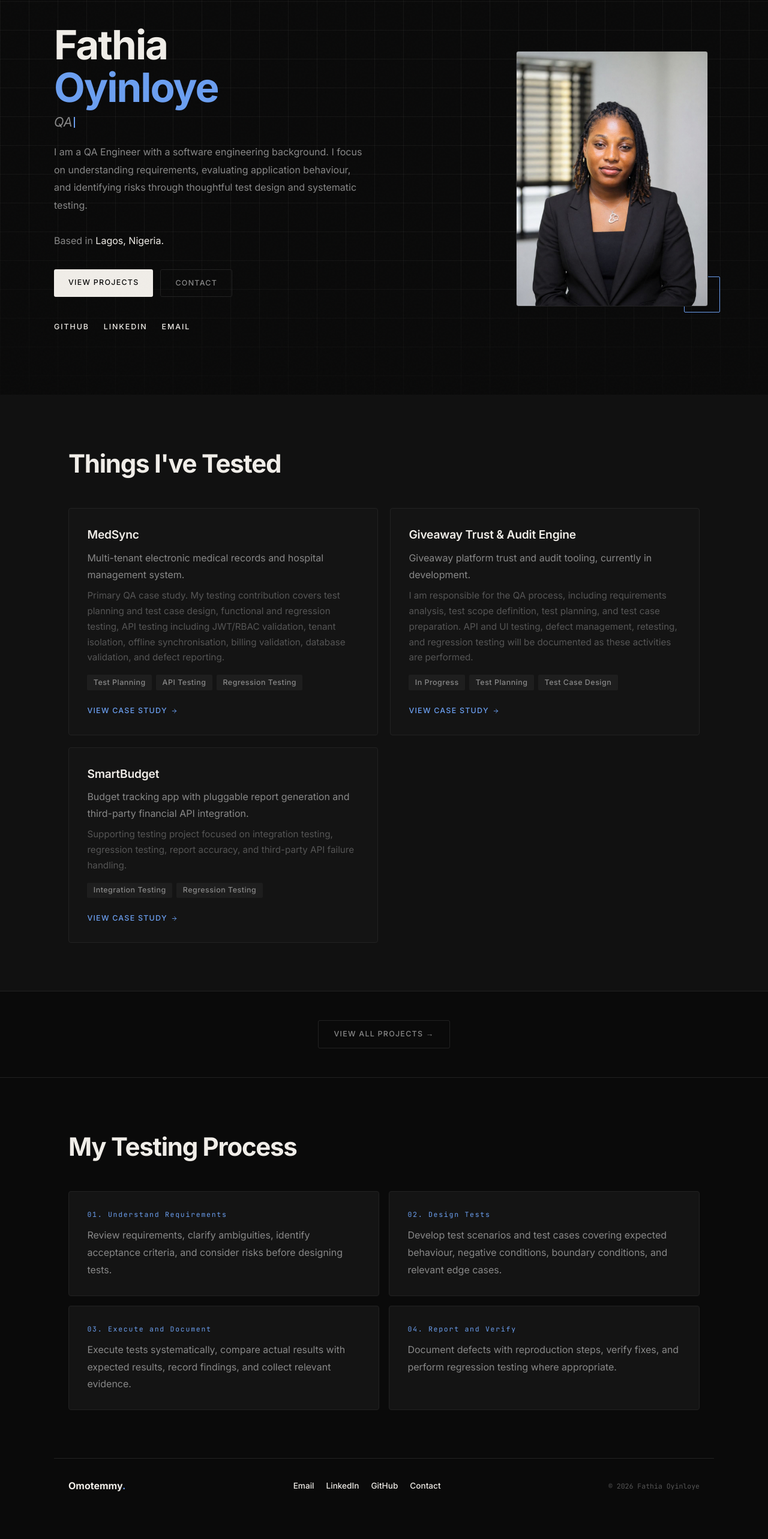
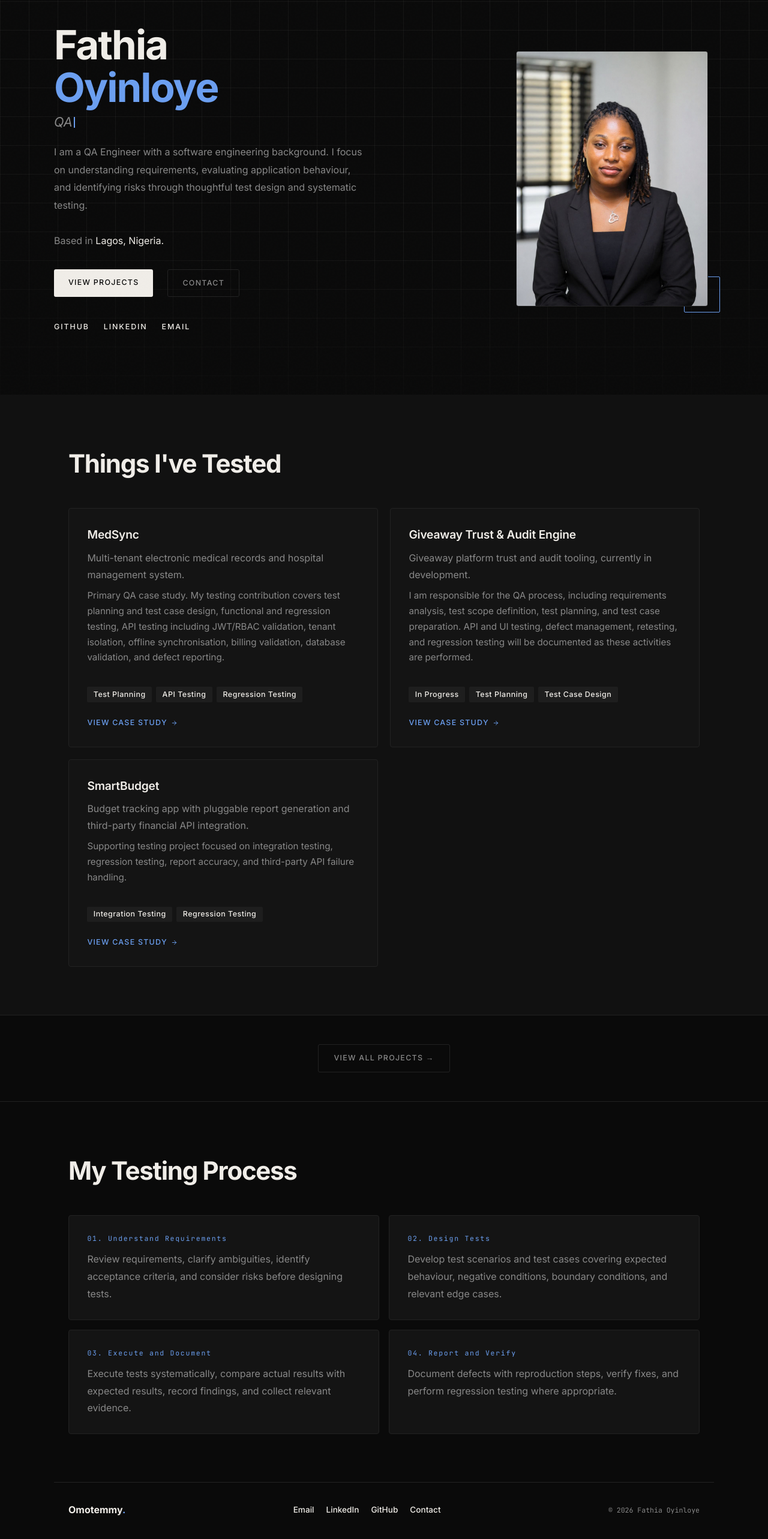
Before and after one commit to fathiaoyinloye/fathiaoyinloye, a Next.js app in the folder fathia-portfolio/: page / in a window 1280 px wide. Shown: the part 142-2708 px from the top of the page at 60% size. Before the commit the page ends 2681 px from the top, so only its background shows below. Built offline with nearby package versions, Linux system fonts and the light colour scheme.

Commit message:
Improve text contrast and navigation in portfolio

```diff
--- a/fathia-portfolio/app/components/Footer.tsx
+++ b/fathia-portfolio/app/components/Footer.tsx
@@ -59,7 +59,7 @@ export function Footer() {
           </Link>
         </div>
 
-        <span style={{ fontSize: "0.72rem", color: "var(--fg-subtle)", fontFamily: "'JetBrains Mono', monospace", fontWeight: 400 }}>
+        <span style={{ fontSize: "0.72rem", color: "var(--fg-muted)", fontFamily: "'JetBrains Mono', monospace", fontWeight: 400 }}>
           © {new Date().getFullYear()} Fathia Oyinloye
         </span>
       </div>
--- a/fathia-portfolio/app/components/Hero.tsx
+++ b/fathia-portfolio/app/components/Hero.tsx
@@ -96,7 +96,7 @@ export function Hero() {
               Based in <span style={{ color: "var(--fg)" }}>Lagos, Nigeria.</span>
             </p>
 
-            <div style={{ display: "flex", gap: "0.75rem", flexWrap: "wrap", marginBottom: "2.5rem" }}>
+            <div style={{ display: "flex", gap: "1.5rem", flexWrap: "wrap", marginBottom: "2.5rem" }}>
               <Link href="/projects" style={{
                 background: "var(--fg)", color: "var(--bg)",
                 padding: "0.75rem 1.5rem", borderRadius: "3px",
@@ -110,6 +110,7 @@ export function Hero() {
                 padding: "0.75rem 1.5rem", borderRadius: "3px",
                 fontFamily: "'Inter', sans-serif", fontWeight: 500, fontSize: "0.78rem",
                 letterSpacing: "0.1em", textDecoration: "none",
+                transition: "color 0.2s ease, border-color 0.2s ease",
               }}>
                 CONTACT
               </Link>
@@ -122,7 +123,9 @@ export function Hero() {
                 { label: "Email", href: "mailto:fathiaoyinloye22@gmail.com" },
               ].map(({ label, href }) => (
                 <a key={label} href={href} target="_blank" rel="noreferrer"
-                  style={{ fontFamily: "'Inter', sans-serif", fontWeight: 500, fontSize: "0.78rem", letterSpacing: "0.15em", color: "var(--fg)", textDecoration: "none", textTransform: "uppercase", transition: "color 0.2s ease" }}
+                  style={{
+                    fontFamily: "'Inter', sans-serif", fontWeight: 500, fontSize: "0.78rem", letterSpacing: "0.15em", color: "var(--fg)", textDecoration: "none", textTransform: "uppercase", transition: "color 0.2s ease",
+                  }}
                   onMouseOver={e => {
                     e.currentTarget.style.color = "var(--accent-bright)";
                     e.currentTarget.style.textDecoration = "underline";
@@ -130,7 +133,8 @@ export function Hero() {
                   onMouseOut={e => {
                     e.currentTarget.style.color = "var(--fg)";
                     e.currentTarget.style.textDecoration = "none";
-                  }}>
+                  }}
+                >
                   {label}
                 </a>
               ))}
--- a/fathia-portfolio/app/components/Navbar.tsx
+++ b/fathia-portfolio/app/components/Navbar.tsx
@@ -76,12 +76,14 @@ export function Navbar() {
                 if (!isActive(href)) {
                   e.currentTarget.style.color = "var(--accent-bright)";
                   e.currentTarget.style.textDecoration = "underline";
+                  e.currentTarget.style.fontWeight = "500";
                 }
               }}
               onMouseOut={e => {
                 if (!isActive(href)) {
                   e.currentTarget.style.color = "var(--fg-muted)";
                   e.currentTarget.style.textDecoration = "none";
+                  e.currentTarget.style.fontWeight = "500";
                 }
               }}
             >
--- a/fathia-portfolio/app/components/Projects.tsx
+++ b/fathia-portfolio/app/components/Projects.tsx
@@ -21,11 +21,11 @@ export function Projects() {
                   {p.name}
                 </h3>
                 <p style={{ fontSize: "1rem", color: "var(--fg-muted)", lineHeight: 1.75, marginBottom: "0.5rem" }}>{p.desc}</p>
-                <p style={{ fontSize: "0.95rem", color: "var(--fg-subtle)", lineHeight: 1.7 }}>{p.detail}</p>
+                <p style={{ fontSize: "0.95rem", color: "var(--fg-muted)", lineHeight: 1.7, marginBottom: "1.25rem" }}>{p.detail}</p>
               </div>
 
               <div style={{ display: "flex", flexWrap: "wrap", gap: "0.45rem" }}>
-                {p.tags.map(t => <span key={t} className="tag" style={{ color: "var(--fg-muted)" }}>{t}</span>)}
+                {p.tags.map(t => <span key={t} className="tag" style={{ color: "var(--fg)" }}>{t}</span>)}
               </div>
 
               <Link
--- a/fathia-portfolio/app/contact/page.tsx
+++ b/fathia-portfolio/app/contact/page.tsx
@@ -13,6 +13,7 @@ export default function ContactPage() {
     <main>
       <Navbar />
       <div style={{ paddingTop: "5rem" }}>
+        {/* Section label "04 — CONTACT" removed as it repeats the "Contact" heading */}
         <Contact />
       </div>
 
--- a/fathia-portfolio/app/globals.css
+++ b/fathia-portfolio/app/globals.css
@@ -109,7 +109,7 @@ body::before {
   font-size: 0.72rem;
   letter-spacing: 0.18em;
   text-transform: uppercase;
-  color: var(--fg-subtle);
+  color: var(--fg-muted);
 }
 
 .tag {
@@ -145,10 +145,16 @@ body::before {
   text-transform: uppercase;
   color: var(--fg-muted);
   text-decoration: none;
-  transition: color 0.2s ease;
+  transition: color 0.2s ease, border-color 0.2s ease;
 }
 
-.nav-link:hover { color: var(--fg); }
+.nav-link:hover { color: var(--accent-bright); }
+
+.nav-link:focus-visible {
+  color: var(--accent-bright);
+  outline: 2px solid var(--accent-bright);
+  outline-offset: 2px;
+}
 
 .link-accent {
   color: var(--accent-bright);
@@ -196,6 +202,13 @@ footer a:focus-visible {
   outline-offset: 2px;
 }
 
+/* Homepage social links focus state */
+.hero a:focus-visible {
+  outline: 2px solid var(--accent-bright);
+  outline-offset: 2px;
+  color: var(--accent-bright);
+}
+
 .photo-frame {
   position: relative;
 }
--- a/fathia-portfolio/app/skills/page.tsx
+++ b/fathia-portfolio/app/skills/page.tsx
@@ -24,7 +24,7 @@ export default function SkillsPage() {
             }}>
               What I Test With
             </h1>
-            <p style={{ fontSize: "1rem", color: "var(--fg-muted)", lineHeight: 1.8, maxWidth: "620px" }}>
+            <p style={{ fontSize: "1rem", color: "var(--fg)", lineHeight: 1.8, maxWidth: "620px" }}>
               My core skills are in manual testing, test design, API testing, and database validation. I have working experience with automation using pytest and Cypress.
             </p>
           </div>
```
